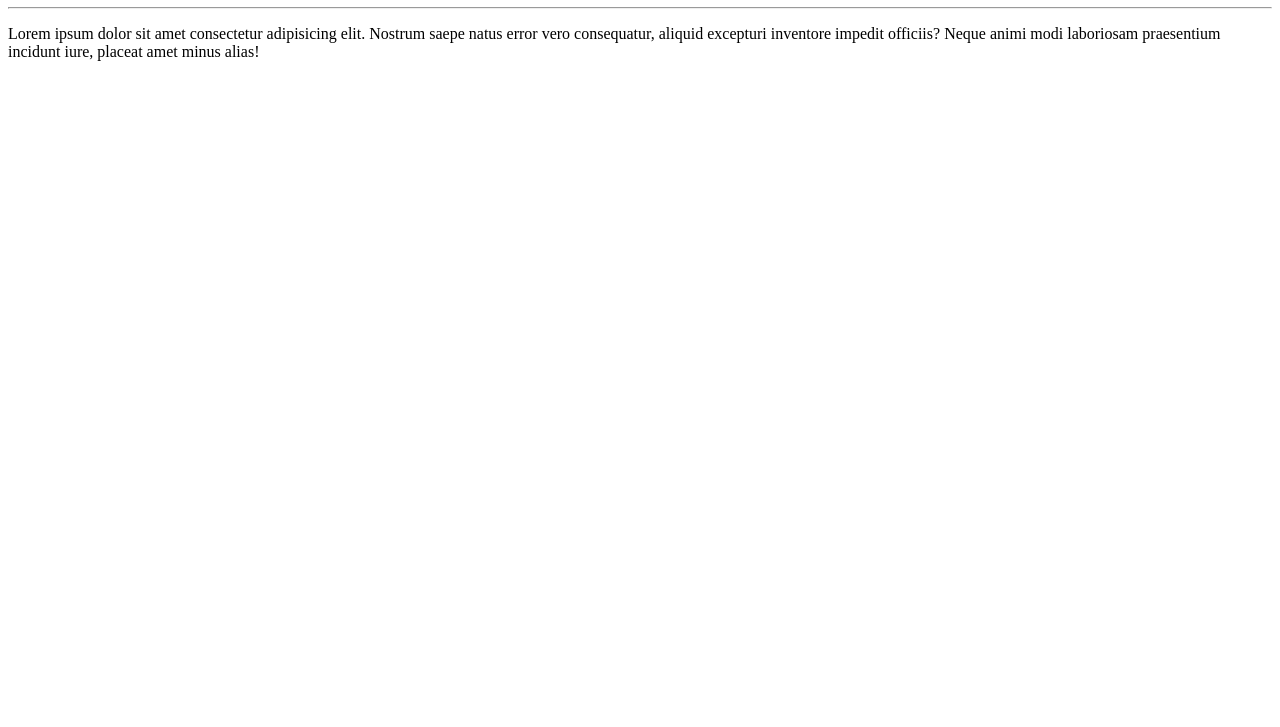
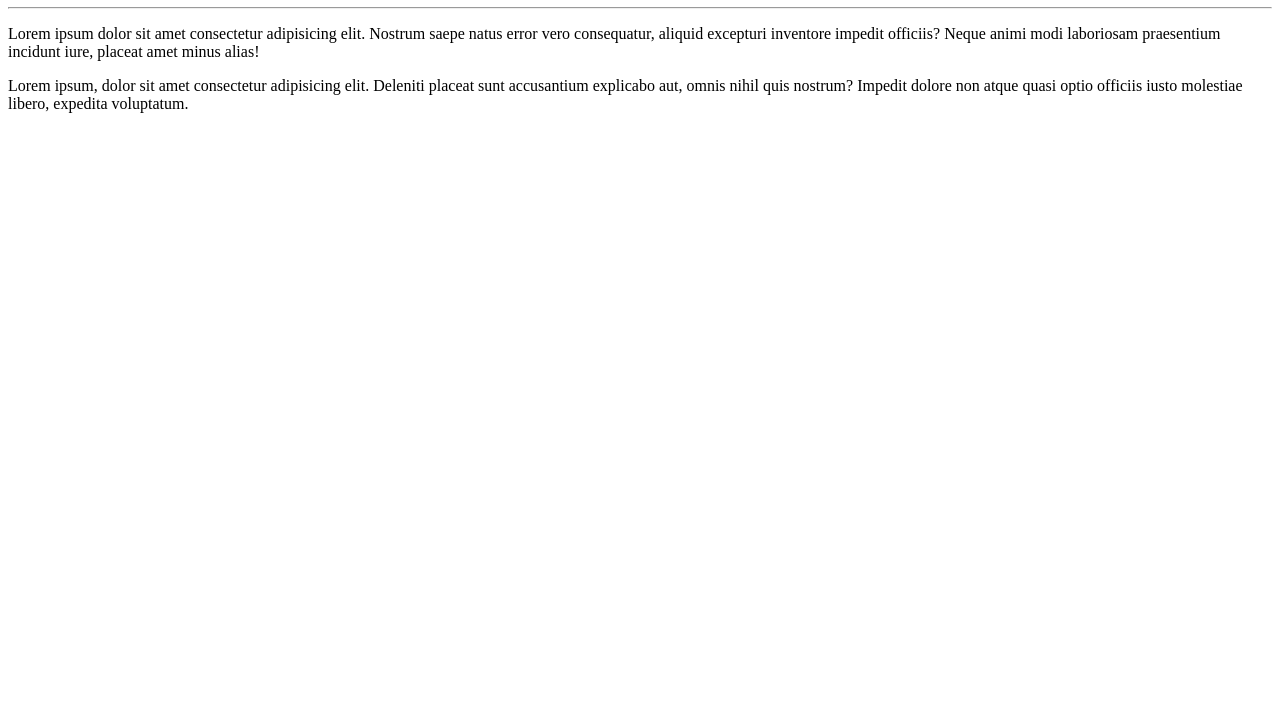
Before and after one commit to AndreLuizLins/PROJECT-1, a plain HTML site: page SITE/index.html in a window 1280 px wide. Shown: the part 73-800 px from the top of the page. Drawn offline with Linux system fonts and the light colour scheme.

Commit message:
Adicionei um paragrafo em Lorem
adicionei paragrafo

```diff
--- a/SITE/index.html
+++ b/SITE/index.html
@@ -10,5 +10,6 @@
     <h1>Olá, querido projeto</h1>
     <hr>
     <p>Lorem ipsum dolor sit amet consectetur adipisicing elit. Nostrum saepe natus error vero consequatur, aliquid excepturi inventore impedit officiis? Neque animi modi laboriosam praesentium incidunt iure, placeat amet minus alias!</p>
+    <p>Lorem ipsum, dolor sit amet consectetur adipisicing elit. Deleniti placeat sunt accusantium explicabo aut, omnis nihil quis nostrum? Impedit dolore non atque quasi optio officiis iusto molestiae libero, expedita voluptatum.</p>
 </body>
 </html>
```
